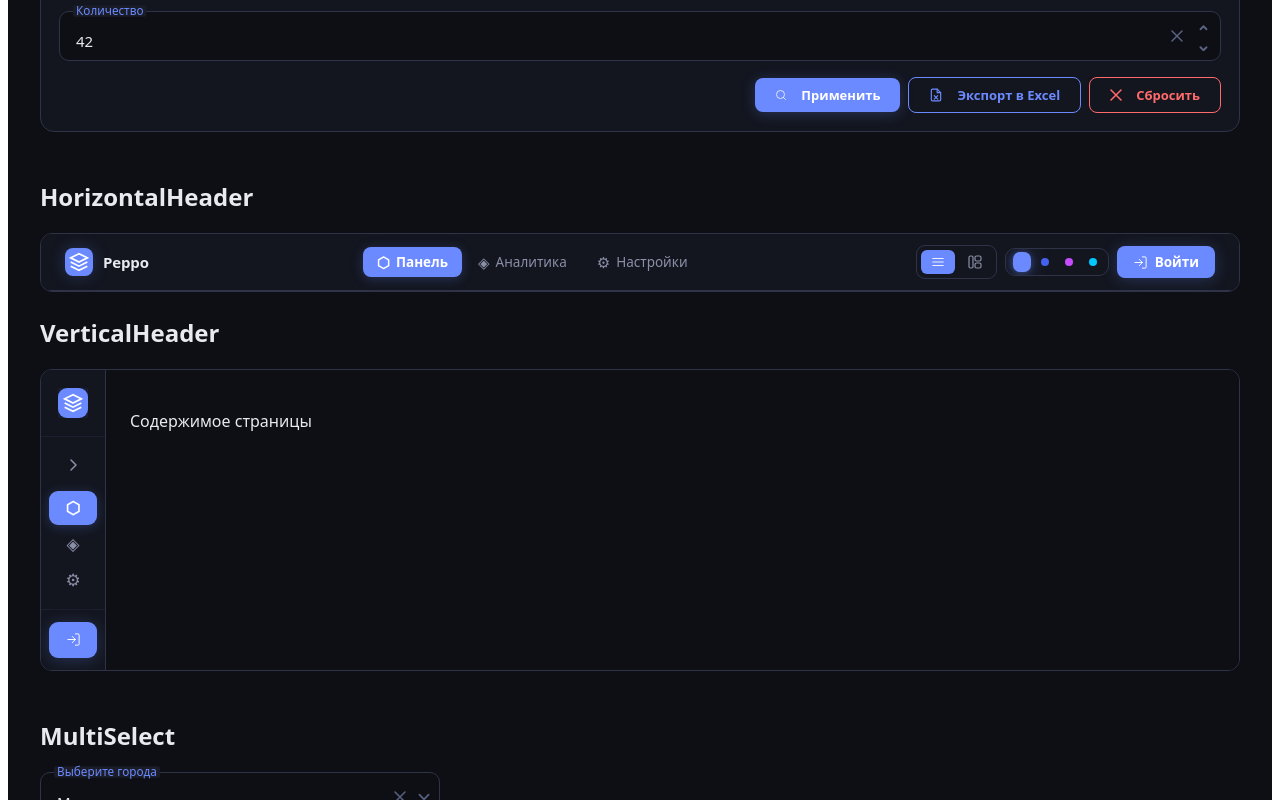
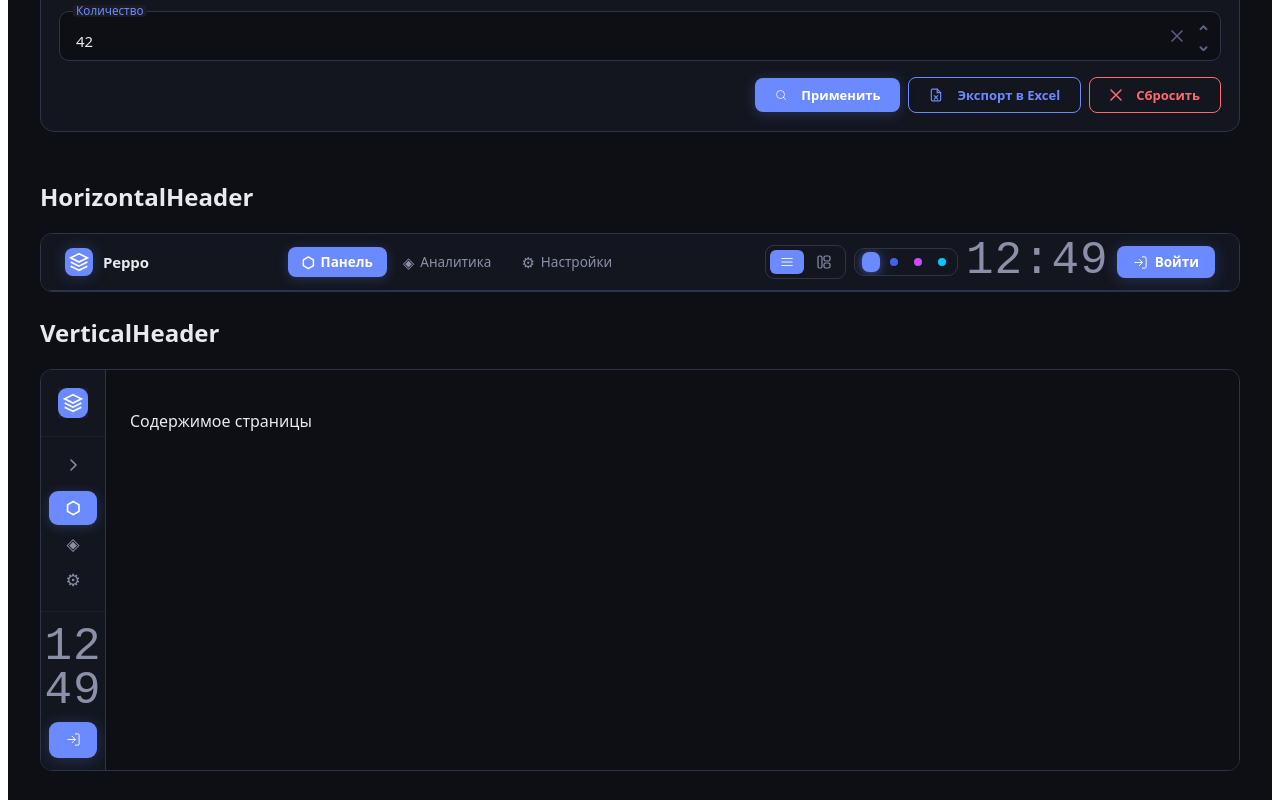
Before and after one commit to KarrokBeorna/ui-kit, a React (Vite) app: page / in a window 1280 px wide. Both pictures are taken after a click on the button 233 px from the left and 2197 px from the top of the page. Shown: the part 1797-2597 px from the top of the page. Built offline with nearby package versions, Linux system fonts and the light colour scheme.

Commit message:
MoscowTimeWidget added

```diff
--- a/src/App.tsx
+++ b/src/App.tsx
@@ -220,10 +220,11 @@ function App() {
               onLayoutChange={setHeaderMode}
               currentTheme={themeName}
               onThemeChange={setThemeName}
+              showMoscowTime={true} // <-- включаем виджет времени
             />
           </div>
           <h2 style={{ marginTop: 24 }}>VerticalHeader</h2>
-          <div style={{ display: 'flex', height: 300, border: `1px solid ${t.border}`, borderRadius: 12, overflow: 'hidden' }}>
+          <div style={{ display: 'flex', height: 400, border: `1px solid ${t.border}`, borderRadius: 12, overflow: 'hidden' }}>
             <VerticalHeader
               t={t}
               activeTab={activeTab}
@@ -247,6 +248,7 @@ function App() {
               onLayoutChange={setHeaderMode}
               currentTheme={themeName}
               onThemeChange={setThemeName}
+              showMoscowTime={true} // <-- включаем виджет времени
             />
             <div style={{ flex: 1, padding: 24, background: t.bg }}>
               <p>Содержимое страницы</p>
@@ -440,6 +442,7 @@ function App() {
                   showSettings={false}
                   showLayoutToggle={false}
                   showThemeSwitcher={false}
+                  showMoscowTime={true} // <-- включаем виджет времени
                 />
                 <div style={{ display: 'flex', flex: 1, overflow: 'hidden' }}>
                   {showMenu && (
@@ -495,6 +498,7 @@ function App() {
                   }
                   showLayoutToggle={false}
                   showThemeSwitcher={false}
+                  showMoscowTime={true} // <-- включаем виджет времени
                 />
                 {showMenu && (
                   <Menu
--- a/src/components/Header.tsx
+++ b/src/components/Header.tsx
@@ -30,6 +30,83 @@ interface HeaderBaseProps {
   onLayoutChange?: (mode: LayoutMode) => void;
   currentTheme?: ThemeName;
   onThemeChange?: (theme: ThemeName) => void;
+  showMoscowTime?: boolean;
+}
+
+// ── Виджет московского времени ──────────────────────────────
+function MoscowTimeWidget({ t, stacked = false }: { t: Theme; stacked?: boolean }) {
+  const [time, setTime] = useState({ hours: '00', minutes: '00' });
+
+  useEffect(() => {
+    const update = () => {
+      const now = new Date();
+      const formatter = new Intl.DateTimeFormat('ru-RU', {
+        timeZone: 'Europe/Moscow',
+        hour: '2-digit',
+        minute: '2-digit',
+        hour12: false,
+      });
+      const parts = formatter.formatToParts(now);
+      const hours = parts.find(p => p.type === 'hour')?.value || '00';
+      const minutes = parts.find(p => p.type === 'minute')?.value || '00';
+      setTime({ hours, minutes });
+    };
+    update();
+    const interval = setInterval(update, 1000);
+    return () => clearInterval(interval);
+  }, []);
+
+  if (stacked) {
+    return (
+      <>
+        <style>{`
+          .moscow-time-stacked {
+            font-family: 'TT Octosquares', monospace !important;
+            font-size: 46px !important;
+            font-weight: 500;
+            color: ${t.textMuted};
+            letter-spacing: 0.02em;
+            user-select: none;
+            line-height: 1;
+            display: flex;
+            flex-direction: column;
+            align-items: center;
+            justify-content: center;
+          }
+          .moscow-time-stacked .hours {
+            font-size: inherit;
+            line-height: 1;
+          }
+          .moscow-time-stacked .minutes {
+            font-size: inherit;
+            line-height: 1;
+            margin-top: -2px;
+          }
+        `}</style>
+        <div className="moscow-time-stacked">
+          <span className="hours">{time.hours}</span>
+          <span className="minutes">{time.minutes}</span>
+        </div>
+      </>
+    );
+  }
+
+  return (
+    <>
+      <style>{`
+        .moscow-time-widget {
+          font-family: 'TT Octosquares', monospace !important;
+          font-size: 46px !important;
+          font-weight: 500;
+          color: ${t.textMuted};
+          letter-spacing: 0.02em;
+          user-select: none;
+          line-height: 1.2;
+        }
+      `}</style>
+      <span className="moscow-time-widget">{time.hours}:{time.minutes}</span>
+    </>
+  );
 }
 
 // ── Горизонтальный Header ──────────────────────────────────────
@@ -52,6 +129,7 @@ export function HorizontalHeader({
   onLayoutChange,
   currentTheme,
   onThemeChange,
+  showMoscowTime = false,
 }: HeaderBaseProps) {
   const [dropOpen, setDropOpen] = useState(false);
   const dropRef = useRef<HTMLDivElement>(null);
@@ -100,13 +178,13 @@ export function HorizontalHeader({
         {showThemeSwitcher && currentTheme && onThemeChange && (
           <ThemeSwitcher theme={currentTheme} onChange={onThemeChange} t={t} compact />
         )}
+        {showMoscowTime && <MoscowTimeWidget t={t} stacked={false} />}
         {isLoggedIn ? (
           <div style={{ position: 'relative' }} ref={dropRef}>
             <button onClick={() => setDropOpen(p => !p)} style={{ display: 'flex', alignItems: 'center', gap: 8, padding: '5px 12px 5px 6px', borderRadius: 24, border: `1px solid ${t.border}`, background: t.bgSurface, cursor: 'pointer', transition: 'all 0.2s', boxShadow: dropOpen ? `0 0 0 2px ${t.accentGlow}` : 'none' }}>
               <div style={{ width: 28, height: 28, borderRadius: '50%', background: t.accent, display: 'flex', alignItems: 'center', justifyContent: 'center', fontSize: 12, color: t.accentText, fontWeight: 700, fontFamily: 'system-ui' }}>{userName?.[0]?.toUpperCase()}</div>
               <div style={{ textAlign: 'left' }}>
                 <div style={{ fontSize: 13, fontWeight: 600, color: t.text, fontFamily: 'system-ui', lineHeight: 1.2 }}>{userName}</div>
-                {/*<div style={{ fontSize: 11, color: t.textMuted, fontFamily: 'system-ui', lineHeight: 1.2 }}>Pro plan</div>*/}
               </div>
               <span style={{ color: t.textMuted, fontSize: 10, transition: 'transform 0.2s', transform: dropOpen ? 'rotate(180deg)' : 'none', display: 'flex' }}>▾</span>
             </button>
@@ -146,6 +224,7 @@ export function VerticalHeader({
   onLayoutChange,
   currentTheme,
   onThemeChange,
+  showMoscowTime = false,
 }: HeaderBaseProps) {
   const [collapsed, setCollapsed] = useState(false);
   const w = collapsed ? 64 : 220;
@@ -187,7 +266,6 @@ export function VerticalHeader({
           );
         })}
       </nav>
-      {/* Блок переключателей (виден только когда не свернут) */}
       {!collapsed && (showLayoutToggle || showThemeSwitcher) && (
         <div style={{ padding: '8px', borderTop: `1px solid ${t.borderSubtle}`, display: 'flex', justifyContent: 'center', gap: 6 }}>
           {showLayoutToggle && layoutMode && onLayoutChange && (
@@ -204,7 +282,6 @@ export function VerticalHeader({
             <div style={{ width: 32, height: 32, borderRadius: '50%', background: t.accent, display: 'flex', alignItems: 'center', justifyContent: 'center', fontSize: 13, color: t.accentText, fontWeight: 700, fontFamily: 'system-ui', flexShrink: 0 }}>{userName?.[0]?.toUpperCase()}</div>
             <div style={{ flex: 1, overflow: 'hidden', opacity: collapsed ? 0 : 1, width: collapsed ? 0 : 'auto', transition: 'opacity 0.18s' }}>
               <div style={{ fontSize: 13, fontWeight: 600, color: t.text, fontFamily: 'system-ui', lineHeight: 1.3, whiteSpace: 'nowrap', overflow: 'hidden', textOverflow: 'ellipsis' }}>{userName}</div>
-              {/*<div style={{ fontSize: 11, color: t.textMuted, fontFamily: 'system-ui', lineHeight: 1.3 }}>Pro plan</div>*/}
             </div>
             {!collapsed && (
               <button onClick={onSignOut} style={{ background: 'transparent', border: 'none', cursor: 'pointer', color: t.textMuted, display: 'flex', padding: 4, borderRadius: 6, flexShrink: 0, transition: 'color 0.15s' }} title="Sign out" onMouseEnter={e => e.currentTarget.style.color = t.danger} onMouseLeave={e => e.currentTarget.style.color = t.textMuted}>
@@ -213,10 +290,13 @@ export function VerticalHeader({
             )}
           </div>
         ) : (
-          <button onClick={onSignIn} style={{ display: 'flex', alignItems: 'center', gap: collapsed ? 0 : 8, justifyContent: 'center', width: '100%', padding: '9px 12px', borderRadius: 9, border: 'none', background: t.accent, color: t.accentText, fontSize: 13.5, fontWeight: 600, fontFamily: 'system-ui', cursor: 'pointer', transition: 'opacity 0.2s', boxShadow: `0 2px 16px ${t.accentGlow}`, whiteSpace: 'nowrap', overflow: 'hidden' }} onMouseEnter={e => e.currentTarget.style.opacity = '0.88'} onMouseLeave={e => e.currentTarget.style.opacity = '1'}>
-            <IcoLogIn s={15} />
-            <span style={{ opacity: collapsed ? 0 : 1, width: collapsed ? 0 : 'auto', transition: 'opacity 0.18s', overflow: 'hidden' }}>Войти</span>
-          </button>
+          <div style={{ display: 'flex', flexDirection: 'column', alignItems: 'center', gap: 8 }}>
+            {showMoscowTime && <MoscowTimeWidget t={t} stacked={collapsed} />}
+            <button onClick={onSignIn} style={{ display: 'flex', alignItems: 'center', gap: collapsed ? 0 : 8, justifyContent: 'center', width: '100%', padding: '9px 12px', borderRadius: 9, border: 'none', background: t.accent, color: t.accentText, fontSize: 13.5, fontWeight: 600, fontFamily: 'system-ui', cursor: 'pointer', transition: 'opacity 0.2s', boxShadow: `0 2px 16px ${t.accentGlow}`, whiteSpace: 'nowrap', overflow: 'hidden' }} onMouseEnter={e => e.currentTarget.style.opacity = '0.88'} onMouseLeave={e => e.currentTarget.style.opacity = '1'}>
+              <IcoLogIn s={15} />
+              <span style={{ opacity: collapsed ? 0 : 1, width: collapsed ? 0 : 'auto', transition: 'opacity 0.18s', overflow: 'hidden' }}>Войти</span>
+            </button>
+          </div>
         )}
       </div>
     </aside>
```
